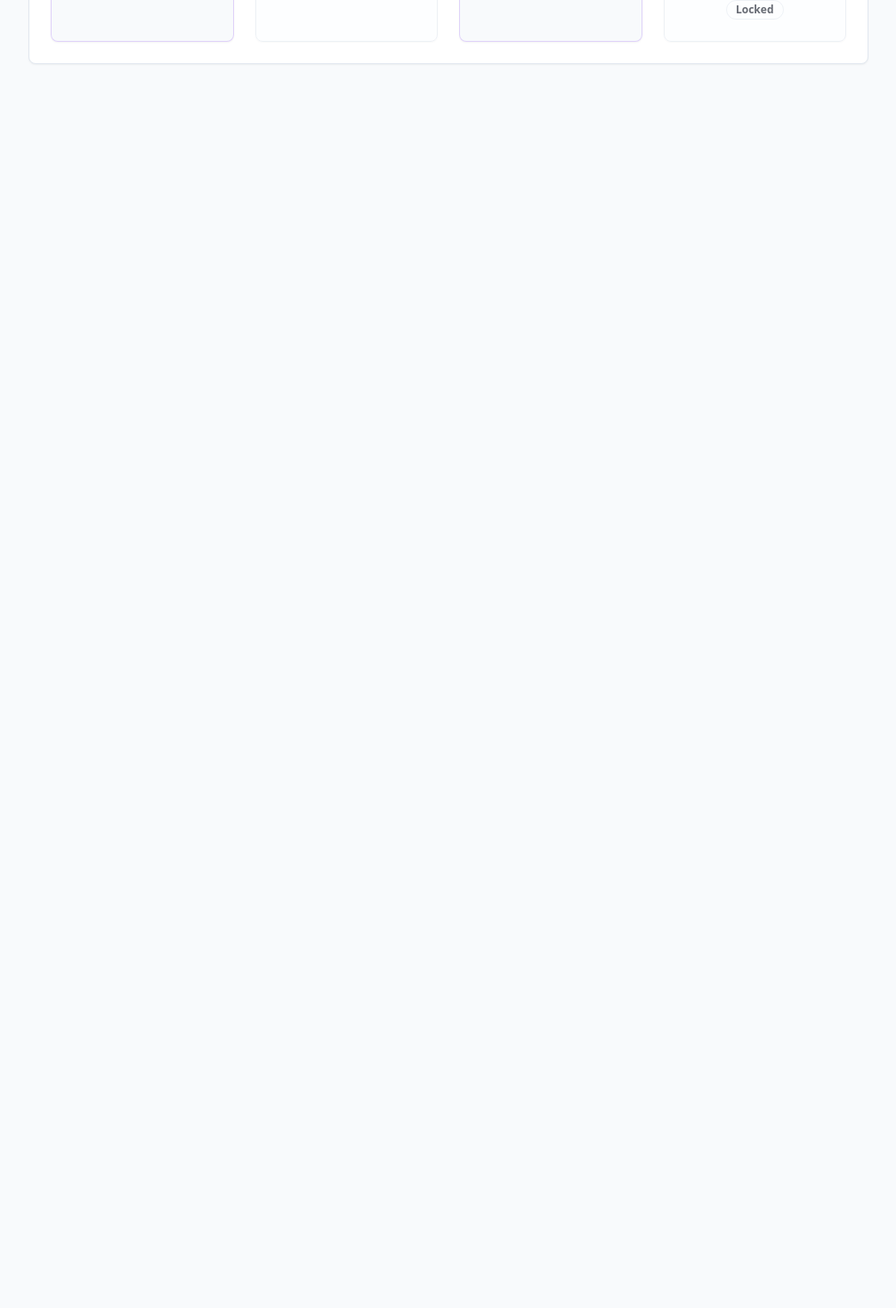
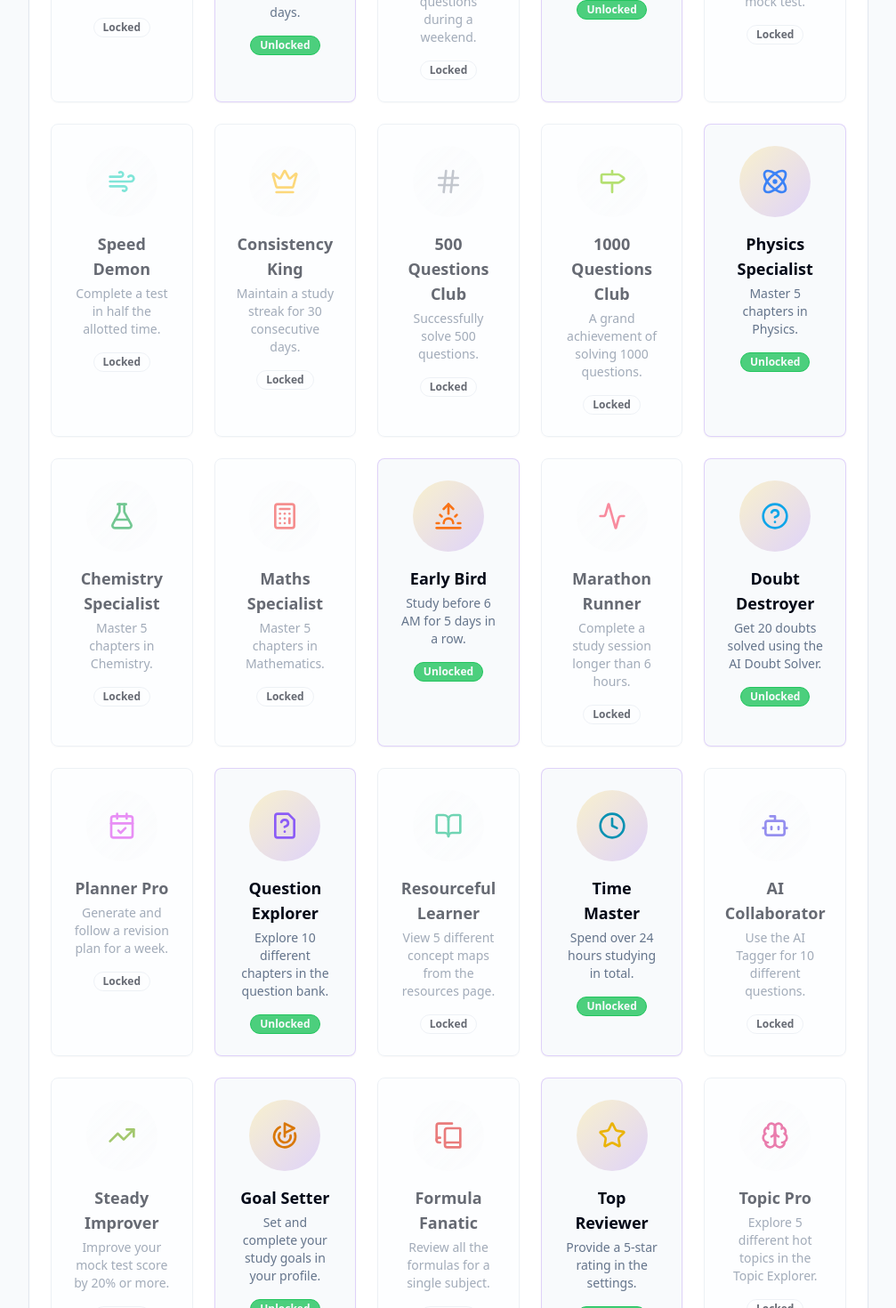
Before and after one commit to AbhishekKumar-cse/edumentor, a Next.js app: page /achievements in a window 1280 px wide. Shown: the part 900-2370 px from the top of the page at 89% size, without its empty margins (264-1271 px from the left). Before the commit the page ends 1012 px from the top, so only its background shows below. Built offline with nearby package versions, Linux system fonts and the light colour scheme.

Commit message:
add many more badges in it 30badges

```diff
--- a/src/app/achievements/page.tsx
+++ b/src/app/achievements/page.tsx
@@ -1,6 +1,6 @@
 
 import { Card, CardContent, CardHeader, CardTitle, CardDescription, CardFooter } from "@/components/ui/card";
-import { Award, Medal, Zap, Calendar, Target, ShieldCheck, Moon, Sun, Trophy } from "lucide-react";
+import { Award, Medal, Zap, Calendar, Target, ShieldCheck, Moon, Sun, Trophy, BrainCircuit, CheckCircle2, Wind, Crown, Hash, Milestone, Atom, FlaskConical, Calculator, Sunrise, Activity, HelpCircle, CalendarCheck, FileQuestion, BookOpen, Clock, Bot, TrendingUp, Goal, BookCopy, Share2, Lightbulb, UserCheck, Star, Brain } from "lucide-react";
 import { Badge } from "@/components/ui/badge";
 import { cn } from "@/lib/utils";
 
@@ -53,6 +53,138 @@ const achievements = [
     description: "Solved over 50 questions during a weekend.",
     unlocked: false,
   },
+  {
+    icon: <BrainCircuit className="w-8 h-8 text-cyan-400" />,
+    title: "Quiz Whiz",
+    description: "Ace 5 quizzes in a row.",
+    unlocked: true,
+  },
+  {
+    icon: <CheckCircle2 className="w-8 h-8 text-green-500" />,
+    title: "Perfect Score",
+    description: "Get 100% on a mock test.",
+    unlocked: false,
+  },
+  {
+    icon: <Wind className="w-8 h-8 text-teal-400" />,
+    title: "Speed Demon",
+    description: "Complete a test in half the allotted time.",
+    unlocked: false,
+  },
+  {
+    icon: <Crown className="w-8 h-8 text-amber-400" />,
+    title: "Consistency King",
+    description: "Maintain a study streak for 30 consecutive days.",
+    unlocked: false,
+  },
+  {
+    icon: <Hash className="w-8 h-8 text-gray-400" />,
+    title: "500 Questions Club",
+    description: "Successfully solve 500 questions.",
+    unlocked: false,
+  },
+  {
+    icon: <Milestone className="w-8 h-8 text-lime-500" />,
+    title: "1000 Questions Club",
+    description: "A grand achievement of solving 1000 questions.",
+    unlocked: false,
+  },
+  {
+    icon: <Atom className="w-8 h-8 text-blue-500" />,
+    title: "Physics Specialist",
+    description: "Master 5 chapters in Physics.",
+    unlocked: true,
+  },
+  {
+    icon: <FlaskConical className="w-8 h-8 text-green-600" />,
+    title: "Chemistry Specialist",
+    description: "Master 5 chapters in Chemistry.",
+    unlocked: false,
+  },
+  {
+    icon: <Calculator className="w-8 h-8 text-red-500" />,
+    title: "Maths Specialist",
+    description: "Master 5 chapters in Mathematics.",
+    unlocked: false,
+  },
+  {
+    icon: <Sunrise className="w-8 h-8 text-orange-500" />,
+    title: "Early Bird",
+    description: "Study before 6 AM for 5 days in a row.",
+    unlocked: true,
+  },
+  {
+    icon: <Activity className="w-8 h-8 text-rose-500" />,
+    title: "Marathon Runner",
+    description: "Complete a study session longer than 6 hours.",
+    unlocked: false,
+  },
+  {
+    icon: <HelpCircle className="w-8 h-8 text-sky-500" />,
+    title: "Doubt Destroyer",
+    description: "Get 20 doubts solved using the AI Doubt Solver.",
+    unlocked: true,
+  },
+  {
+    icon: <CalendarCheck className="w-8 h-8 text-fuchsia-500" />,
+    title: "Planner Pro",
+    description: "Generate and follow a revision plan for a week.",
+    unlocked: false,
+  },
+  {
+    icon: <FileQuestion className="w-8 h-8 text-violet-500" />,
+    title: "Question Explorer",
+    description: "Explore 10 different chapters in the question bank.",
+    unlocked: true,
+  },
+  {
+    icon: <BookOpen className="w-8 h-8 text-emerald-500" />,
+    title: "Resourceful Learner",
+    description: "View 5 different concept maps from the resources page.",
+    unlocked: false,
+  },
+  {
+    icon: <Clock className="w-8 h-8 text-cyan-600" />,
+    title: "Time Master",
+    description: "Spend over 24 hours studying in total.",
+    unlocked: true,
+  },
+  {
+    icon: <Bot className="w-8 h-8 text-indigo-600" />,
+    title: "AI Collaborator",
+    description: "Use the AI Tagger for 10 different questions.",
+    unlocked: false,
+  },
+  {
+    icon: <TrendingUp className="w-8 h-8 text-lime-600" />,
+    title: "Steady Improver",
+    description: "Improve your mock test score by 20% or more.",
+    unlocked: false,
+  },
+  {
+    icon: <Goal className="w-8 h-8 text-amber-600" />,
+    title: "Goal Setter",
+    description: "Set and complete your study goals in your profile.",
+    unlocked: true,
+  },
+  {
+    icon: <BookCopy className="w-8 h-8 text-red-600" />,
+    title: "Formula Fanatic",
+    description: "Review all the formulas for a single subject.",
+    unlocked: false,
+  },
+  {
+    icon: <Star className="w-8 h-8 text-yellow-500" />,
+    title: "Top Reviewer",
+    description: "Provide a 5-star rating in the settings.",
+    unlocked: true,
+  },
+  {
+    icon: <Brain className="w-8 h-8 text-pink-600" />,
+    title: "Topic Pro",
+    description: "Explore 5 different hot topics in the Topic Explorer.",
+    unlocked: false,
+  },
 ];
 
 export default function AchievementsPage() {
@@ -62,7 +194,7 @@ export default function AchievementsPage() {
         <header className="space-y-2">
           <h1 className="text-4xl font-headline font-bold">Your Achievements</h1>
           <p className="text-muted-foreground">
-            Track your progress and celebrate your milestones.
+            Track your progress and celebrate your milestones. You've unlocked {achievements.filter(a => a.unlocked).length} out of {achievements.length} badges!
           </p>
         </header>
         <Card>
@@ -76,7 +208,7 @@ export default function AchievementsPage() {
             </CardDescription>
           </CardHeader>
           <CardContent>
-            <div className="grid grid-cols-1 md:grid-cols-2 lg:grid-cols-3 xl:grid-cols-4 gap-6">
+            <div className="grid grid-cols-1 md:grid-cols-2 lg:grid-cols-4 xl:grid-cols-5 gap-6">
                 {achievements.map((achievement, index) => (
                     <Card
                         key={index}
```
